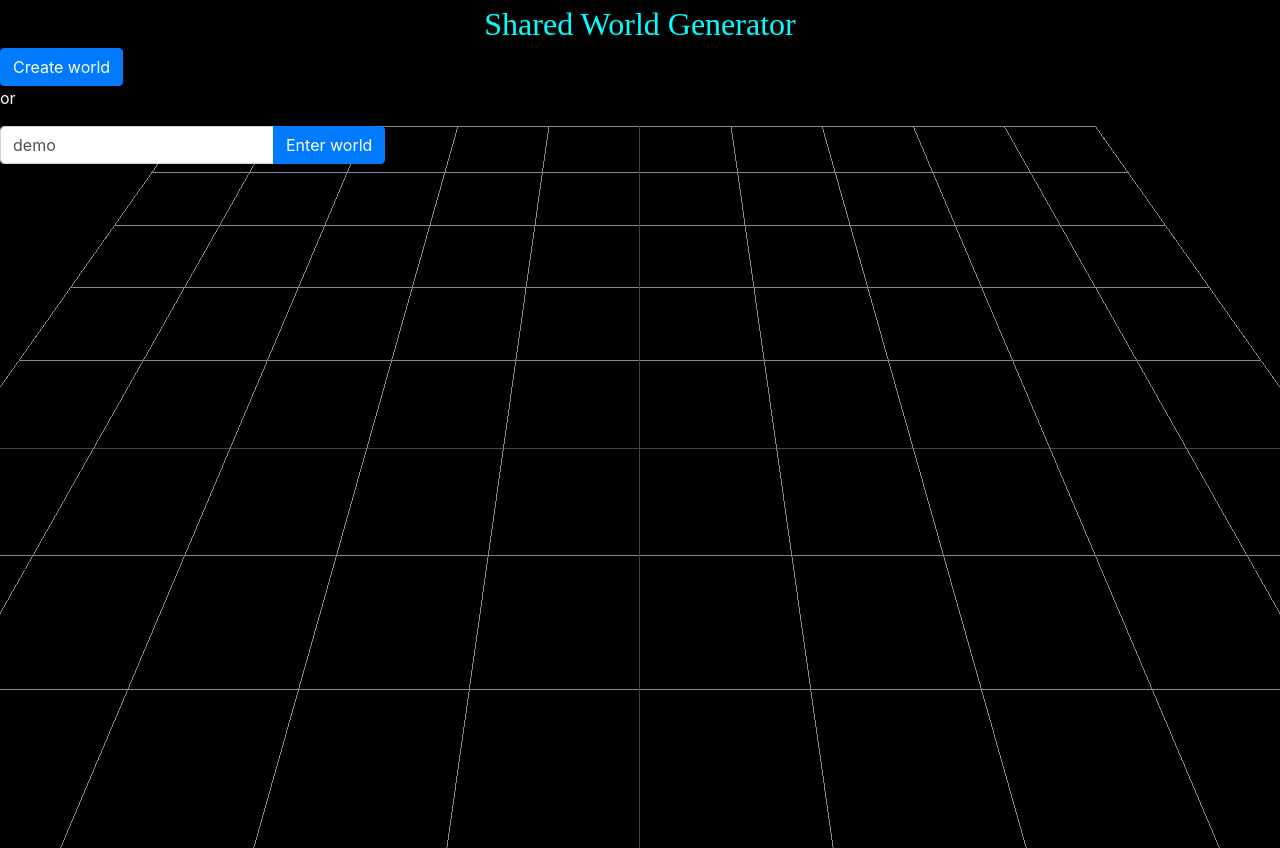
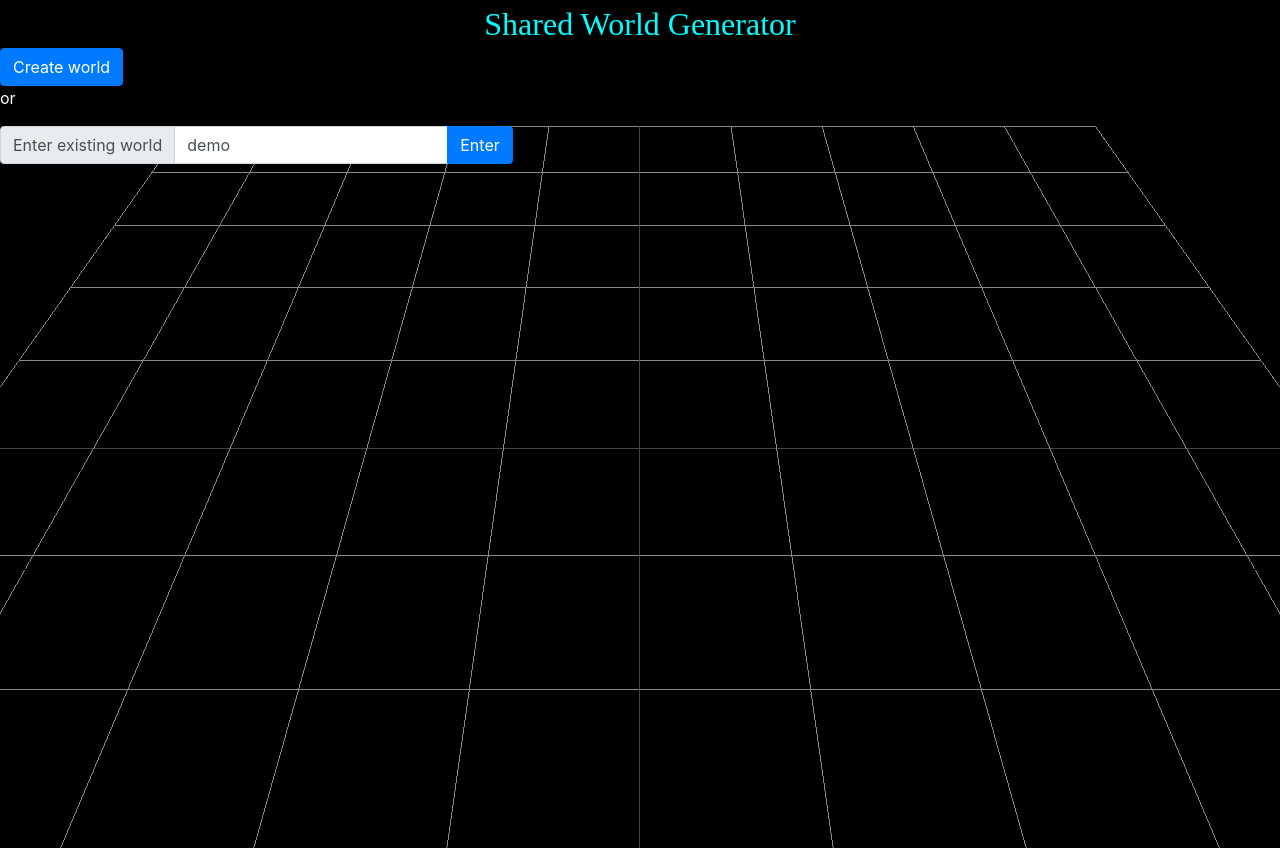
Before and after one commit to calokat/shared-world-generator, a website: page client/index.html in a window 1280 px wide. Drawn offline with nearby package versions, Linux system fonts and the light colour scheme; files whose address does not match are found by name; a web font is replaced by a local one.

Commit message:
Clarified instructions for entering worlds

```diff
--- a/client/index.html
+++ b/client/index.html
@@ -19,9 +19,12 @@
             <button class="btn btn-primary" id="newWorld">Create world</button>
             <p>or</p>
             <div class="input-group mb-3">
+                <div class="input-group-prepend">
+                    <span class="input-group-text">Enter existing world</span>
+                </div>
                 <input type="text" class="form-control" id="idField" placeholder="demo" value="demo">
                 <div class="input-group-append">
-                    <button class="btn btn-primary" id="enterWorld">Enter world</button>
+                    <button class="btn btn-primary" id="enterWorld">Enter</button>
                 </div>
             </div>
             <p style="color: red; visibility: hidden;" id = "error">Error: Scene not found</p>
```
